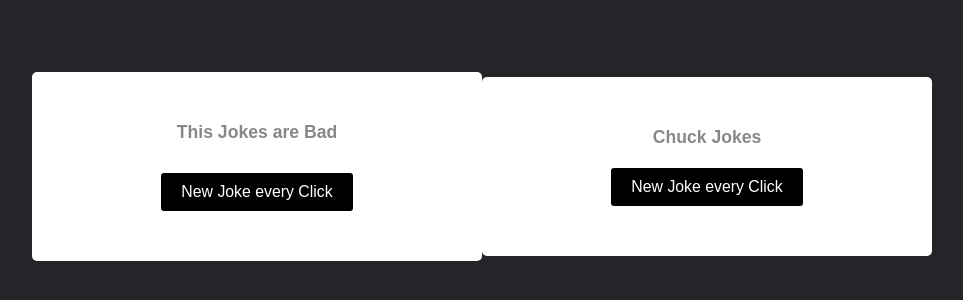
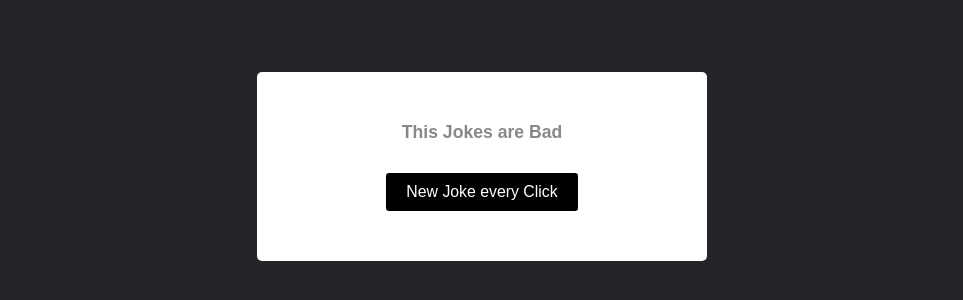
Before and after one commit to Unreachedx/Joke-Page, a plain HTML site: page index.html in a window 1280 px wide. Shown: the part 154-454 px from the top of the page, without its empty margins (158-1121 px from the left). Drawn offline with Linux system fonts and the light colour scheme; no server answers.

Commit message:
Newest Version

```diff
--- a/app.js
+++ b/app.js
@@ -14,10 +14,8 @@ function getJoke() {
     }).then(function(data) {
         const joke = data.joke;
         jokeText.innerText = joke;
-        console.log(jokeData)
     });
 }
-
 // function getJokes() {
 //     const jokeDatas = fetch('https://api.chucknorris.io/jokes/random')
 //     // .then(function(response) {
@@ -28,5 +26,3 @@ function getJoke() {
 //     // });
 //     console.log(jokeDatas);
 // }
-    // https://icanhazdadjoke.com/
-    // https://api.chucknorris.io/jokes/random
--- a/index.html
+++ b/index.html
@@ -18,12 +18,6 @@
             <button class="btn new-joke-btn">New Joke every Click</button>
         </div>
     </div>
-    <div class="container">
-        <h1>Chuck Jokes</h1>
-        <p class="joke-texts"></p>
-        <div class="button">
-        <button class="btn new-joke-btns">New Joke every Click</button>
-        </div>
 
  <script src="app.js"></script>
 </body>
```
